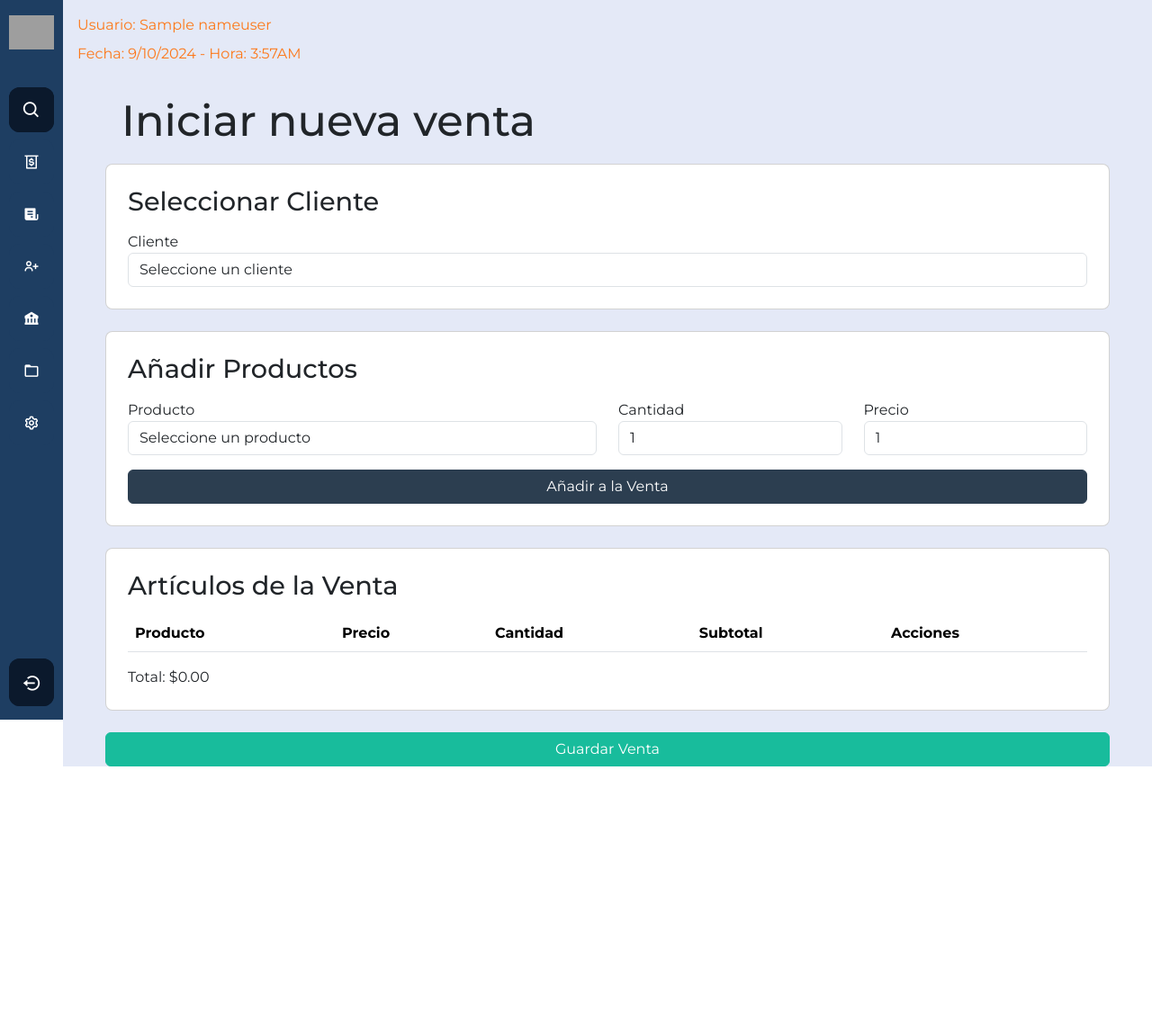
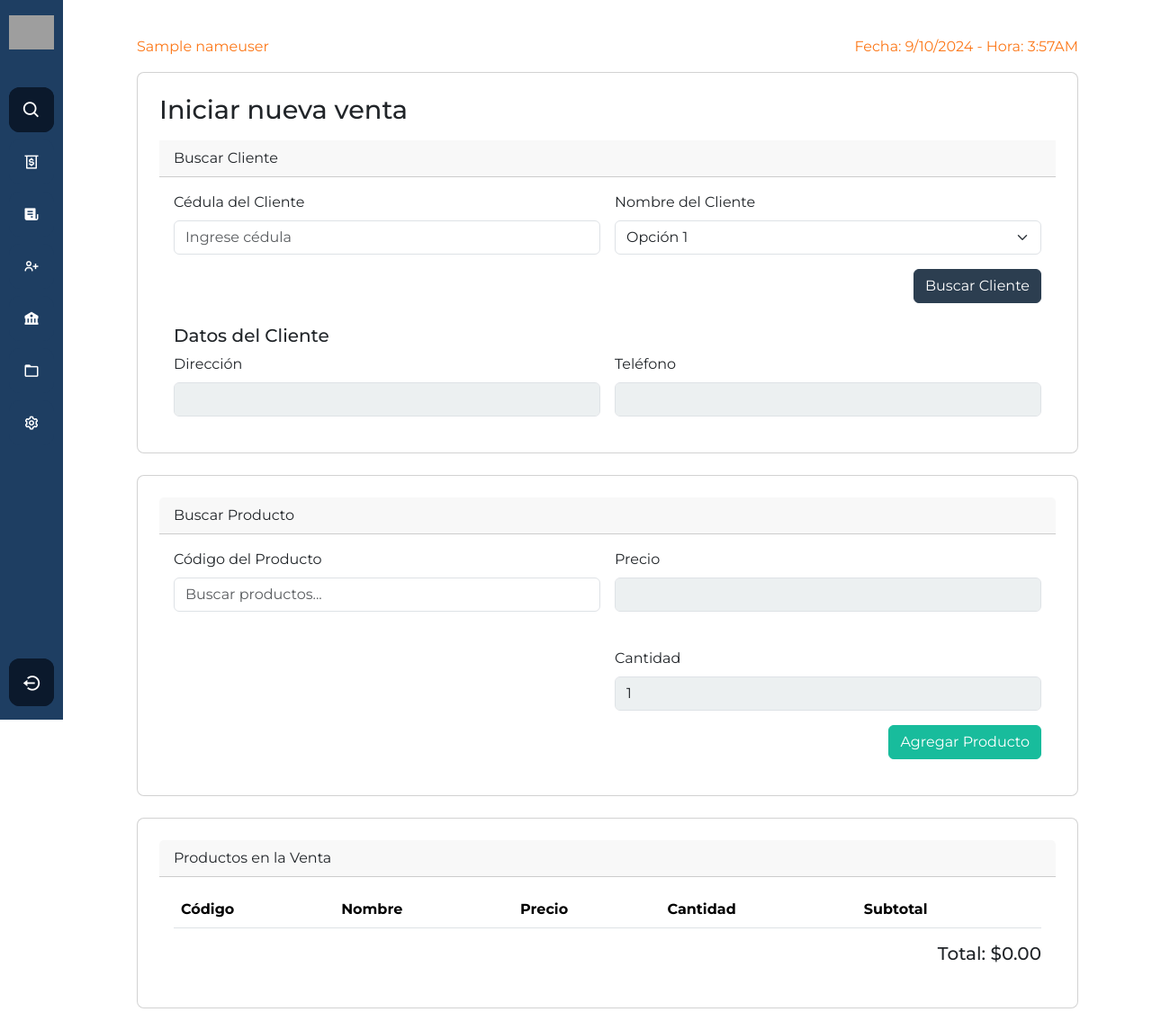
Before and after one commit to Jaysson21/BlandonComercial, a Flask app: template src/templates/GestionVentas.html in a window 1280 px wide. Shown: the whole page at 90% size. Before the commit the page ends 852 px from the top, so only its background shows below. Run offline with Flask 3, Linux system fonts and the light colour scheme; the template is opened without the code that fills it: most values are stand-ins (such as "Sample title", 1, 10 or a date in 2020); lists and menus that the app fills with data are empty; some libraries are stand-ins or nearby versions; grey boxes are pictures that could not be loaded.

Commit message:
gestion ventas| busqueda producto

```diff
--- a/src/application.py
+++ b/src/application.py
@@ -135,6 +135,13 @@ def GestionProductos():
     productos=ProductoModel.get_products()
     return render_template("GestionProductos.html", username=session["username"], productos=productos, nameuser=session["nameUser"])
 
+@app.route('/buscar_producto', methods=["GET"])
+def buscar_producto():
+    query = request.args.get('query', '').lower()
+    products = ProductoModel.get_products()
+    resultados = [p for p in products if query in p['nombre'].lower() or query in p['productoid']]
+    return jsonify(resultados[:3])
+
 @app.route("/addProduct", methods=["POST"])
 def addProduct():
     if request.method == "POST":
--- a/src/static/css/layout.css
+++ b/src/static/css/layout.css
@@ -38,7 +38,6 @@
 
 .container-main{
     position: relative;
-    background: #E4E9F7;
     min-height: 100vh;
     top: 0;
     left: 70px;
--- a/src/static/js/GestionVentas.js
+++ b/src/static/js/GestionVentas.js
@@ -1,139 +1,86 @@
-let saleItems = [];
 
-// DOM Elements
-const customerSelect = document.getElementById('customerSelect');
-const productSelect = document.getElementById('productSelect');
-const quantityInput = document.getElementById('quantity');
-const manualPriceInput = document.getElementById('manualPrice');
-const addProductButton = document.getElementById('addProduct');
-const saleItemsTable = document.getElementById('saleItems');
-const totalElement = document.getElementById('total');
-const generateSaleButton = document.getElementById('generateSale');
-const editModal = document.getElementById('editModal');
-const editQuantityInput = document.getElementById('editQuantity');
-const editManualPriceInput = document.getElementById('editManualPrice');
-const saveEditButton = document.getElementById('saveEdit');
-const closeModalButton = document.getElementById('closeModal');
+// Función para realizar la búsqueda con AJAX
+$('#buscador').on('keyup', function () {
+    const query = $(this).val();
 
-// Add product to sale
-addProductButton.addEventListener('click', () => {
-    const productId = productSelect.value;
-    const selectElement = document.getElementById('productSelect');
-    const product = selectElement.options[selectElement.selectedIndex].text;
+    // Verificar si el usuario ha escrito algo
+    if (query.length > 0) {
+        // Realizar la solicitud AJAX
+        $.ajax({
+            url: '/buscar_producto', // Ruta a tu API o servidor
+            method: 'GET',
+            data: { query: query },
+            success: function (response) {
+                // Limpiar resultados anteriores
+                $('#listaResultados').empty();
 
-    if (product && parseInt(quantityInput.value) > 0) {
-        const newItem = {
-            product,
-            quantity: parseInt(quantityInput.value),
-            manualPrice: parseFloat(manualPriceInput.value) // Always use manual price entered by the user
-        };
-        saleItems.push(newItem);
-        updateSaleItemsTable();
-        resetProductForm();
+                // Verificar si se encontraron resultados
+                if (response.length > 0) {
+                    // Agregar cada resultado como un <li> en la lista
+                    response.forEach(function (producto) {
+                        $('#listaResultados').append(
+                            `<li class="list-group-item">${producto.nombre} - Código: ${producto.productoid}</li>`
+                        );
+                    });
+                } else {
+                    // Si no hay resultados
+                    $('#listaResultados').append('<li class="list-group-item">No se encontraron productos.</li>');
+                }
+            }
+        });
+    } else {
+        // Limpiar resultados si la búsqueda es muy corta
+        $('#listaResultados').empty();
     }
 });
 
-// Update sale items table
-function updateSaleItemsTable() {
-    const tbody = saleItemsTable.querySelector('tbody');
-    tbody.innerHTML = '';
-    saleItems.forEach((item, index) => {
-        const tr = document.createElement('tr');
-        tr.innerHTML = `
-            <td data-label="Producto">${item.product}</td>
-            <td data-label="Precio">$${item.manualPrice.toFixed(2)}</td>
-            <td data-label="Cantidad">${item.quantity}</td>
-            <td data-label="Subtotal">$${(item.manualPrice * item.quantity).toFixed(2)}</td>
-            <td data-label="Acciones">
-                <button class="btn btn-sm btn-primary edit-button" data-index="${index}">Editar</button>
-                <button class="btn btn-sm btn-danger delete-button" data-index="${index}">Eliminar</button>
-            </td>
-        `;
-        tbody.appendChild(tr);
-    });
-    updateTotal();
+/*
+// Función para buscar cliente (Simulación)
+function buscarCliente() {
+    // Aquí puedes hacer una solicitud AJAX para buscar el cliente en la base de datos
+    // Datos simulados del cliente encontrados
+    document.getElementById('direccionCliente').value = 'Calle Falsa 123';
+    document.getElementById('telefonoCliente').value = '123-456-7890';
 }
 
-// Update total
-function updateTotal() {
-    const total = saleItems.reduce((sum, item) => {
-        return sum + item.manualPrice * item.quantity;
-    }, 0);
-    totalElement.textContent = `Total: $${total.toFixed(2)}`;
-}
+let productos = [];
+let total = 0;
 
-// Reset product form
-function resetProductForm() {
-    productSelect.value = '';
-    quantityInput.value = '1';
-    manualPriceInput.value = '';
-}
+// Función para agregar productos a la tabla
+function agregarProducto() {
+    const codigo = document.getElementById('codigoProducto').value;
+    const nombre = document.getElementById('nombreProducto').value;
+    const precio = parseFloat(document.getElementById('precioProducto').value);
+    const cantidad = parseInt(document.getElementById('cantidadProducto').value);
 
-// Remove product from sale
-saleItemsTable.addEventListener('click', (e) => {
-    if (e.target.classList.contains('delete-button')) {
-        const index = parseInt(e.target.dataset.index);
-        saleItems.splice(index, 1);
-        updateSaleItemsTable();
-    } else if (e.target.classList.contains('edit-button')) {
-        const index = parseInt(e.target.dataset.index);
-        openEditModal(index);
-    }
-});
-
-// Edit product
-let editingIndex = -1;
-
-function openEditModal(index) {
-    editingIndex = index;
-    const item = saleItems[index];
-    editQuantityInput.value = item.quantity;
-    editManualPriceInput.value = item.manualPrice !== undefined ? item.manualPrice : '';
-    editModal.style.display = 'block';
-}
-
-saveEditButton.addEventListener('click', () => {
-    if (editingIndex !== -1) {
-        saleItems[editingIndex].quantity = parseInt(editQuantityInput.value);
-        const manualPrice = parseFloat(editManualPriceInput.value);
-        saleItems[editingIndex].manualPrice = !isNaN(manualPrice) ? manualPrice : undefined;
-        updateSaleItemsTable();
-        closeEditModal();
-    }
-});
-
-closeModalButton.addEventListener('click', closeEditModal);
-
-function closeEditModal() {
-    editModal.style.display = 'none';
-    editingIndex = -1;
-}
-
-// Generate sale
-generateSaleButton.addEventListener('click', () => {
-    const selectedCustomerId = customerSelect.value;
-    if (saleItems.length === 0 || !selectedCustomerId) {
-        alert('Por favor, seleccione un cliente y añada al menos un producto a la venta.');
+    if (!codigo || !nombre || !precio || !cantidad) {
+        alert('Por favor, completa todos los campos del producto.');
         return;
     }
 
-    // Obtenemos los datos del cliente directamente del select
-    const selectedCustomerName = customerSelect.options[customerSelect.selectedIndex].text;
-    const total = saleItems.reduce((sum, item) => {
-        return sum + item.manualPrice * item.quantity;
-    }, 0);
+    const subtotal = precio * cantidad;
+    total += subtotal;
 
-    // Aquí normalmente enviarías los datos al backend
-    console.log('Venta generada:', {
-        cliente: { id: selectedCustomerId, name: selectedCustomerName },
-        items: saleItems,
-        total
-    });
+    // Agregar producto al array
+    productos.push({ codigo, nombre, precio, cantidad, subtotal });
 
-    alert(`Venta para ${selectedCustomerName} por un total de $${total.toFixed(2)} ha sido creada.`);
+    // Actualizar tabla de productos
+    const tablaProductos = document.getElementById('tablaProductos');
+    const fila = `<tr>
+                <td>${codigo}</td>
+                <td>${nombre}</td>
+                <td>$${precio.toFixed(2)}</td>
+                <td>${cantidad}</td>
+                <td>$${subtotal.toFixed(2)}</td>
+            </tr>`;
+    tablaProductos.innerHTML += fila;
 
-    // Reset the form
-    saleItems = [];
-    updateSaleItemsTable();
-    customerSelect.value = '';
-});
+    // Actualizar total
+    document.getElementById('montoTotal').innerText = total.toFixed(2);
+
+    // Limpiar campos de producto
+    document.getElementById('codigoProducto').value = '';
+    document.getElementById('nombreProducto').value = '';
+    document.getElementById('precioProducto').value = '';
+    document.getElementById('cantidadProducto').value = 1;
+}*/
--- a/src/templates/GestionVentas.html
+++ b/src/templates/GestionVentas.html
@@ -2,94 +2,114 @@
 {% block body %}
 <link rel="stylesheet" href="{{url_for('static', filename='css/GestionVentas.css')}}">
 
-<div class="container">
-    <h1>Iniciar nueva venta</h1>
+<body class="container my-4">
+    <!-- Sección de Búsqueda de Cliente -->
+    <div class="card mb-4">
+        <h2>Iniciar nueva venta</h2>
+        <div class="card-header">Buscar Cliente</div>
+        <div class="card-body">
+            <form id="clienteForm">
+                <div class="row g-3">
+                    <div class="col-md-6">
+                        <label for="cedulaCliente" class="form-label">Cédula del Cliente</label>
+                        <input type="text" class="form-control" id="cedulaCliente" placeholder="Ingrese cédula">
+                    </div>
+                    <div class="col-md-6">
+                        <label for="nombreCliente" class="form-label">Nombre del Cliente</label>
+                        <select id="selectNombreCliente" class="form-select" style="width: 100%;">
+                            <option value="1">Opción 1</option>
+                            <option value="2">Opción 2</option>
+                            <option value="3">Opción 3</option>
+                            <option value="4">Opción 4</option>
+                            <option value="5">Opción 5</option>
+                        </select>
+                    </div>
+                    <div class="col-12 text-end mt-3">
+                        <button type="button" class="btn btn-primary" onclick="buscarCliente()">Buscar Cliente</button>
+                    </div>
+                </div>
 
-    <div class="card mb-4">
-        <h2>Seleccionar Cliente</h2>
-        <div class="form-group">
-            <label for="customerSelect">Cliente</label>
-            <select id="customerSelect" class="form-control">
-                <option value="">Seleccione un cliente</option>
-                {% for cliente in clientes %}
-                <option value="{{ cliente['clienteid'] }}">{{ cliente['nombres'] }} {{ cliente['apellidos'] }}</option>
-                {% endfor %}
-            </select>
+                <!-- Sección para cargar datos del cliente -->
+                <div id="clienteDatos" class="mt-4">
+                    <h5>Datos del Cliente</h5>
+                    <div class="row g-3">
+                        <div class="col-md-6">
+                            <label for="direccionCliente" class="form-label">Dirección</label>
+                            <input type="text" class="form-control" id="direccionCliente" disabled>
+                        </div>
+                        <div class="col-md-6">
+                            <label for="telefonoCliente" class="form-label">Teléfono</label>
+                            <input type="text" class="form-control" id="telefonoCliente" disabled>
+                        </div>
+                    </div>
+                </div>
+            </form>
         </div>
-
     </div>
 
+    <!-- Sección de Búsqueda de Productos -->
     <div class="card mb-4">
-        <h2>Añadir Productos</h2>
-        <div class="row">
-            <div class="col-md-6 mb-3">
-                <label for="productSelect">Producto</label>
-                <select id="productSelect" class="form-control">
-                    <option value="">Seleccione un producto</option>
-                    {% for p in productos %}
-                    <option value="{{p.0}}">{{p.1}} - {{p.2}}</option>
-                    {% endfor %}
-                </select>
-            </div>
-            <div class="col-md-3 mb-3">
-                <label for="quantity">Cantidad</label>
-                <input type="number" id="quantity" class="form-control" min="1" value="1">
-            </div>
-            <div class="col-md-3 mb-3">
-                <label for="manualPrice">Precio</label>
-                <input type="number" id="manualPrice" class="form-control" min="1" value="1" step="0.10">
-            </div>
+        <div class="card-header">Buscar Producto</div>
+        <div class="card-body">
+            <form id="productoForm">
+                <div class="row g-3">
+                    <div class="col-md-6">
+
+                        <label for="codigoProducto" class="form-label">Código del Producto</label>
+                        <div class="mb-4">
+                            <input type="text" id="buscador" class="form-control" placeholder="Buscar productos...">
+                        </div>
+                        <!-- Lista de resultados -->
+                        <ul style="position: absolute;" id="listaResultados" class="list-group">
+                            <!-- Los resultados de la búsqueda se llenarán aquí dinámicamente -->
+                        </ul>
+                    </div>
+                    <div class="col-md-6">
+                        <label for="precioProducto" class="form-label">Precio</label>
+                        <input type="number" class="form-control" id="precioProducto" disabled>
+                    </div>
+                    <div class="col-md-6">
+
+                    </div>
+                    <div class="col-md-6">
+                        <label for="cantidadProducto" class="form-label">Cantidad</label>
+                        <input type="number" class="form-control" id="cantidadProducto" min="1" value="1" disabled>
+                    </div>
+                    <div class="col-12 text-end mt-3">
+                        <button type="button" class="btn btn-success" onclick="agregarProducto()">Agregar
+                            Producto</button>
+                    </div>
+                </div>
+            </form>
         </div>
-        <button id="addProduct" class="btn btn-primary w-100">Añadir a la Venta</button>
     </div>
 
-    <div class="card mb-4">
-        <h2>Artículos de la Venta</h2>
-        <div class="table-responsive">
-            <table class="table table-striped" id="saleItems">
+    <!-- Tabla de Productos Agregados -->
+    <div class="card">
+        <div class="card-header">Productos en la Venta</div>
+        <div class="card-body">
+            <table class="table table-striped">
                 <thead>
                     <tr>
-                        <th>Producto</th>
+                        <th>Código</th>
+                        <th>Nombre</th>
                         <th>Precio</th>
                         <th>Cantidad</th>
                         <th>Subtotal</th>
-                        <th>Acciones</th>
                     </tr>
                 </thead>
-                <tbody>
-                    <!-- Sale items will be added here dynamically -->
-                </tbody>
+                <tbody id="tablaProductos"></tbody>
             </table>
-        </div>
-        <div id="total" class="text-right font-weight-bold">Total: $0.00</div>
-    </div>
 
-    <button id="generateSale" class="btn btn-success w-100">Guardar Venta</button>
-</div>
-
-<div id="editModal" class="modal">
-    <div class="modal-dialog">
-        <div class="modal-content">
-            <div class="modal-header">
-                <h5 class="modal-title">Editar Producto</h5>
-                <button type="button" class="close btn btn-danger" id="closeModal">&times;</button>
-            </div>
-            <div class="modal-body">
-                <div class="form-group">
-                    <label for="editQuantity">Cantidad</label>
-                    <input type="number" id="editQuantity" class="form-control" min="1">
-                </div>
-                <div class="form-group">
-                    <label for="editManualPrice">Precio</label>
-                    <input type="number" id="editManualPrice" class="form-control" min="1" step="0.10">
-                </div>
-            </div>
-            <div class="modal-footer">
-                <button id="saveEdit" class="btn btn-primary">Guardar Cambios</button>
+            <!-- Monto total de la venta -->
+            <div class="text-end">
+                <h5>Total: $<span id="montoTotal">0.00</span></h5>
             </div>
         </div>
     </div>
-</div>
-</div>
-<script src="{{url_for('static', filename='js/GestionVentas.js')}}"></script>
-{% endblock %}
+
+
+
+
+    <script src="{{url_for('static', filename='js/GestionVentas.js')}}"></script>
+    {% endblock %}
--- a/src/templates/layout.html
+++ b/src/templates/layout.html
@@ -12,6 +12,9 @@
     <link rel="stylesheet" href="{{url_for('static', filename='css/layout.css')}}">
     <!-- BOXICONS -->
     <link href='https://unpkg.com/boxicons@2.1.4/css/boxicons.min.css' rel='stylesheet'>
+
+    <!-- Incluir jQuery para manejar AJAX -->
+    <script src="https://ajax.googleapis.com/ajax/libs/jquery/3.5.1/jquery.min.js"></script>
 </head>
 
 <body>
@@ -97,12 +100,17 @@
         </div>
     </div>
 
-    <div class="container-main pt-5">
-
-        <p style="color: rgb(252, 120, 25); position:inherit; margin-top: -4vh; margin-left: 2vh;">Usuario:
-            {{nameuser}}</p> <br>
-        <p id="fecha" style="color: rgb(252, 120, 25); position:inherit; margin-top: -4vh; margin-left: 2vh;">Usuario:
-            Cargando...</p>
+    <div class="container-main pt-3">
+        <div class="row">
+            <div class="col" style="text-align: left;">
+                <p style="color: rgb(252, 120, 25);">
+                    {{nameuser}}</p>
+            </div>
+            <div class="col" style="text-align: right;">
+                <p id="fecha" style="color: rgb(252, 120, 25);">
+                    Cargando...</p>
+            </div>
+        </div>
 
         {% block body %}
         {% endblock %}
@@ -197,9 +205,8 @@
     <script src="{{url_for('static', filename='js/layout.js')}}"></script>
     <script src="{{url_for('static', filename='js/bootstrap.min.js')}}"></script>
 
+
     <script src=" //cdn.jsdelivr.net/npm/sweetalert2@11"></script>
-
-    <script src="https://ajax.googleapis.com/ajax/libs/jquery/3.5.1/jquery.min.js"></script>
 
     <script src="https://cdn.jsdelivr.net/npm/@popperjs/core@2.9.2/dist/umd/popper.min.js"
         integrity="sha384-IQsoLXl5PILFhosVNubq5LC7Qb9DXgDA9i+tQ8Zj3iwWAwPtgFTxbJ8NT4GN1R8p"
@@ -207,7 +214,6 @@
     <script src="https://cdn.jsdelivr.net/npm/bootstrap@5.0.2/dist/js/bootstrap.min.js"
         integrity="sha384-cVKIPhGWiC2Al4u+LWgxfKTRIcfu0JTxR+EQDz/bgldoEyl4H0zUF0QKbrJ0EcQF"
         crossorigin="anonymous"></script>
-    <script src="https://cdnjs.cloudflare.com/ajax/libs/bodymovin/5.6.10/lottie.min.js"></script>
 
 
 </body>
```
Also changed, not shown: src/model/ProductoModel.py (+10 -8 lines), 1 other file.
